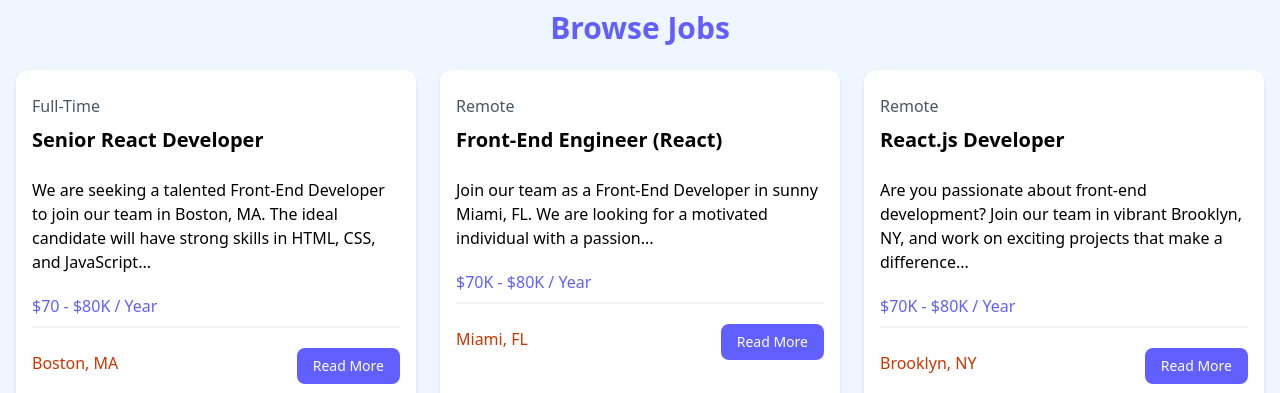
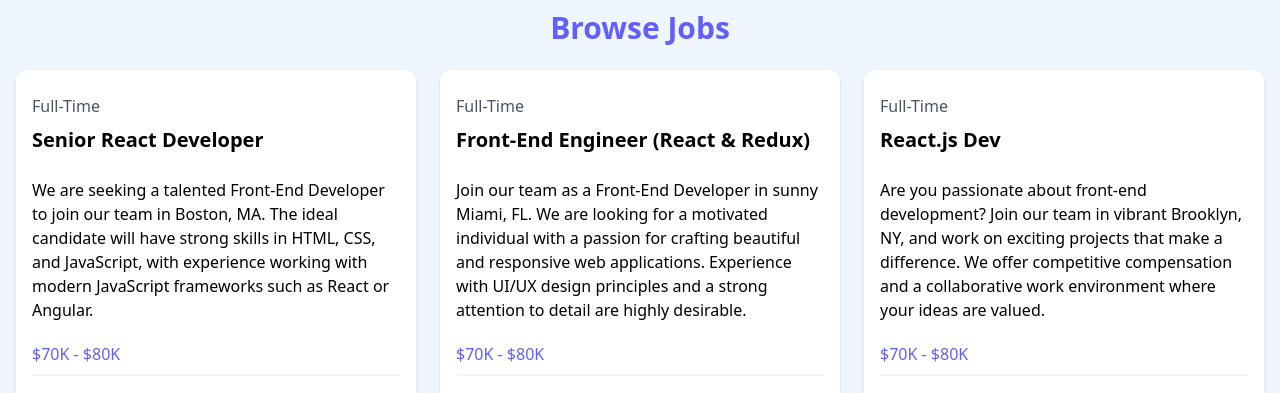
Before and after one commit to fabianoGDB/react-traversy-course, a React (Vite) app in the folder react-crash-2024/: page / in a window 1280 px wide. Shown: the part 407-800 px from the top of the page. Built offline with nearby package versions, Linux system fonts and the light colour scheme.

Commit message:
adding components to listing jobs

```diff
--- a/react-crash-2024/src/App.jsx
+++ b/react-crash-2024/src/App.jsx
@@ -1,119 +1,15 @@
 import Hero from "./components/Hero";
 import Navbar from "./components/Navbar";
 import HomeCards from "./components/HomeCards";
+import JobListings from "./components/JobListings";
 
 const App = () => {
   return (
     <>
       <Navbar />
       <Hero title="Became a React Developer" subTitle="Get your react job" />
-
       <HomeCards />
-
-      <section className="bg-blue-50 px-4 py-10">
-        <div className="container-xl lg:container m-auto">
-          <h2 className="text-3xl font-bold text-indigo-500 mb-6 text-center">
-            Browse Jobs
-          </h2>
-          <div className="grid grid-cols-1 md:grid-cols-3 gap-6">
-            <div className="bg-white rounded-xl shadow-md relative">
-              <div className="p-4">
-                <div className="mb-6">
-                  <div className="text-gray-600 my-2">Full-Time</div>
-                  <h3 className="text-xl font-bold">Senior React Developer</h3>
-                </div>
-
-                <div className="mb-5">
-                  We are seeking a talented Front-End Developer to join our team
-                  in Boston, MA. The ideal candidate will have strong skills in
-                  HTML, CSS, and JavaScript...
-                </div>
-
-                <h3 className="text-indigo-500 mb-2">$70 - $80K / Year</h3>
-
-                <div className="border border-gray-100 mb-5"></div>
-
-                <div className="flex flex-col lg:flex-row justify-between mb-4">
-                  <div className="text-orange-700 mb-3">
-                    <i className="fa-solid fa-location-dot text-lg"></i>
-                    Boston, MA
-                  </div>
-                  <a
-                    href="job.html"
-                    className="h-[36px] bg-indigo-500 hover:bg-indigo-600 text-white px-4 py-2 rounded-lg text-center text-sm"
-                  >
-                    Read More
-                  </a>
-                </div>
-              </div>
-            </div>
-            <div className="bg-white rounded-xl shadow-md relative">
-              <div className="p-4">
-                <div className="mb-6">
-                  <div className="text-gray-600 my-2">Remote</div>
-                  <h3 className="text-xl font-bold">
-                    Front-End Engineer (React)
-                  </h3>
-                </div>
-
-                <div className="mb-5">
-                  Join our team as a Front-End Developer in sunny Miami, FL. We
-                  are looking for a motivated individual with a passion...
-                </div>
-
-                <h3 className="text-indigo-500 mb-2">$70K - $80K / Year</h3>
-
-                <div className="border border-gray-100 mb-5"></div>
-
-                <div className="flex flex-col lg:flex-row justify-between mb-4">
-                  <div className="text-orange-700 mb-3">
-                    <i className="fa-solid fa-location-dot text-lg"></i>
-                    Miami, FL
-                  </div>
-                  <a
-                    href="job.html"
-                    className="h-[36px] bg-indigo-500 hover:bg-indigo-600 text-white px-4 py-2 rounded-lg text-center text-sm"
-                  >
-                    Read More
-                  </a>
-                </div>
-              </div>
-            </div>
-            <div className="bg-white rounded-xl shadow-md relative">
-              <div className="p-4">
-                <div className="mb-6">
-                  <div className="text-gray-600 my-2">Remote</div>
-                  <h3 className="text-xl font-bold">React.js Developer</h3>
-                </div>
-
-                <div className="mb-5">
-                  Are you passionate about front-end development? Join our team
-                  in vibrant Brooklyn, NY, and work on exciting projects that
-                  make a difference...
-                </div>
-
-                <h3 className="text-indigo-500 mb-2">$70K - $80K / Year</h3>
-
-                <div className="border border-gray-100 mb-5"></div>
-
-                <div className="flex flex-col lg:flex-row justify-between mb-4">
-                  <div className="text-orange-700 mb-3">
-                    <i className="fa-solid fa-location-dot text-lg"></i>
-                    Brooklyn, NY
-                  </div>
-                  <a
-                    href="job.html"
-                    className="h-[36px] bg-indigo-500 hover:bg-indigo-600 text-white px-4 py-2 rounded-lg text-center text-sm"
-                  >
-                    Read More
-                  </a>
-                </div>
-              </div>
-            </div>
-          </div>
-        </div>
-      </section>
-
+      <JobListings />
       <section className="m-auto max-w-lg my-10 px-6">
         <a
           href="jobs.html"
--- /dev/null
+++ b/react-crash-2024/src/components/Job.jsx
@@ -0,0 +1,35 @@
+import React from "react";
+
+const Job = ({ job }) => {
+  return (
+    <div className="bg-white rounded-xl shadow-md relative">
+      <div className="p-4">
+        <div className="mb-6">
+          <div className="text-gray-600 my-2">{job.type}</div>
+          <h3 className="text-xl font-bold">{job.title}</h3>
+        </div>
+
+        <div className="mb-5">{job.description}</div>
+
+        <h3 className="text-indigo-500 mb-2">{job.salary}</h3>
+
+        <div className="border border-gray-100 mb-5"></div>
+
+        <div className="flex flex-col lg:flex-row justify-between mb-4">
+          <div className="text-orange-700 mb-3">
+            <i className="fa-solid fa-location-dot text-lg"></i>
+            {job.location}
+          </div>
+          <a
+            href="job.html"
+            className="h-[36px] bg-indigo-500 hover:bg-indigo-600 text-white px-4 py-2 rounded-lg text-center text-sm"
+          >
+            Read More
+          </a>
+        </div>
+      </div>
+    </div>
+  );
+};
+
+export default Job;
--- /dev/null
+++ b/react-crash-2024/src/components/JobListings.jsx
@@ -0,0 +1,23 @@
+import React from "react";
+import jobs from "../jobs.json";
+import Job from "./Job";
+
+const JobListings = () => {
+  console.log(jobs);
+  return (
+    <section className="bg-blue-50 px-4 py-10">
+      <div className="container-xl lg:container m-auto">
+        <h2 className="text-3xl font-bold text-indigo-500 mb-6 text-center">
+          Browse Jobs
+        </h2>
+        <div className="grid grid-cols-1 md:grid-cols-3 gap-6">
+          {jobs.map((job) => (
+            <Job key={job.id} job={job} />
+          ))}
+        </div>
+      </div>
+    </section>
+  );
+};
+
+export default JobListings;
```
